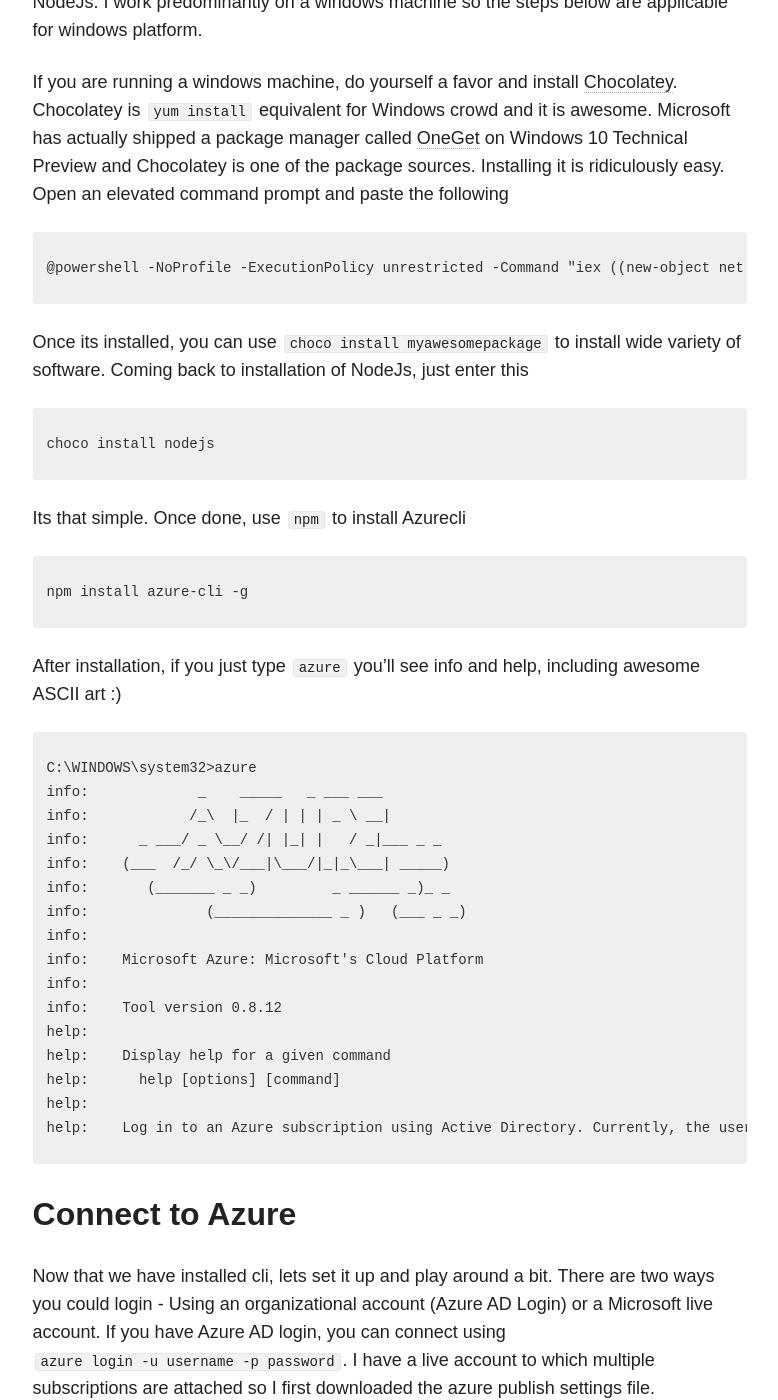
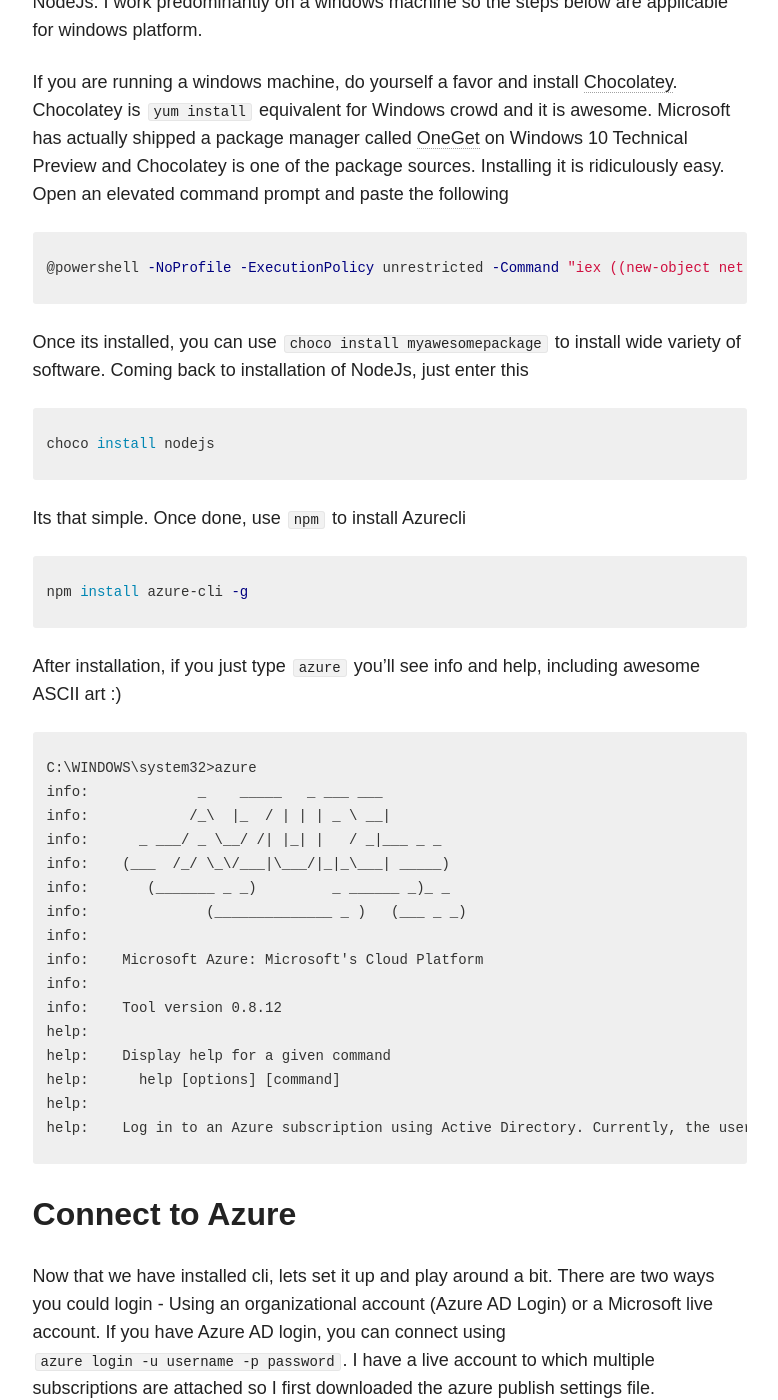
Before and after one commit to cynnefo/copypastewisdom.github.io, a Jekyll site: the page built from _posts/azure/2015-01-25-azure-powershell-cli-tools.md, in a window 1280 px wide and 1400 px high, scrolled down 940 px. Shown: the whole window, without its empty margins (347-1125 px from the left). Built offline with Jekyll 4.4.1, drawn with Linux system fonts in a browser that asks for light colours; nearby versions of some CDN libraries; comment, search, counter and statistics services are not loaded; some of the changed text lies outside the part shown.

Commit message:
fixed md errors

```diff
--- a/_posts/azure/2015-01-25-azure-powershell-cli-tools.md
+++ b/_posts/azure/2015-01-25-azure-powershell-cli-tools.md
@@ -23,19 +23,19 @@
 
 If you are running a windows machine, do yourself a favor and install [Chocolatey](https://chocolatey.org/). Chocolatey is `yum install` equivalent for Windows crowd and it is awesome. Microsoft has actually shipped a package manager called [OneGet](http://blogs.msdn.com/b/garretts/archive/2014/04/01/my-little-secret-windows-powershell-oneget.aspx) on Windows 10 Technical Preview and Chocolatey is one of the package sources. Installing it is ridiculously easy. Open an elevated command prompt and paste the following
 
-{% highlight cmd %}
+{% highlight bash %}
 @powershell -NoProfile -ExecutionPolicy unrestricted -Command "iex ((new-object net.webclient).DownloadString('https://chocolatey.org/install.ps1'))" && SET PATH=%PATH%;%ALLUSERSPROFILE%\chocolatey\bin
 {% endhighlight %}
 
 Once its installed, you can use `choco install myawesomepackage` to install wide variety of software. Coming back to installation of NodeJs, just enter this
 
-{% highlight cmd %}
+{% highlight bash %}
 choco install nodejs
 {% endhighlight %}
 
 Its that simple. Once done, use `npm` to install Azurecli
 
-{% highlight cmd %}
+{% highlight bash %}
 npm install azure-cli -g
 {% endhighlight %}
 
@@ -64,28 +64,28 @@
 
 Now that we have installed cli, lets set it up and play around a bit. There are two ways you could login - Using an organizational account (Azure AD Login) or a Microsoft live account. If you have Azure AD login, you can connect using `azure login -u username -p password`. I have a live account to which multiple subscriptions are attached so I first downloaded the azure publish settings file.
 
-{% highlight cmd %}
+{% highlight bash %}
 azure account download
 {% endhighlight %}
 
 This will launch your default browser. Signing with your live credentials and download the settings file
-{% highlight cmd %}
+{% highlight bash %}
 azure account import "E:\Azure Pass-1-25-2015-credentials.publishsettings"
 {% endhighlight %}
 
 If your account has multiple subscriptions attached to it, you might want to make sure that you are connected to the right subscription before doing anything
-{% highlight cmd %}
+{% highlight bash %}
 azure account list
 {% endhighlight %}
 
 Set the account you choose to use
-{% highlight cmd %}
+{% highlight bash %}
 azure account set "Azure Pass"
 {% endhighlight %}
 
 Azurecli has two modes - *Service Management Mode* and *Resource Management Mode*. Resource Manager is a relatively recent addition to Azure and its available on new portal. It allows you to manage a group of resources as a logical unit. Example - a bunch of servers on SQL Server AlwaysOn setup. There are a bunch of templates available which can be downloaded and modified. At the time of this writing, these two cli modes are exclusive and you can switch between them using commands below
 
-{% highlight cmd %}
+{% highlight bash %}
 azure config mode arm
 azure config mode asm
 {% endhighlight %}
```
